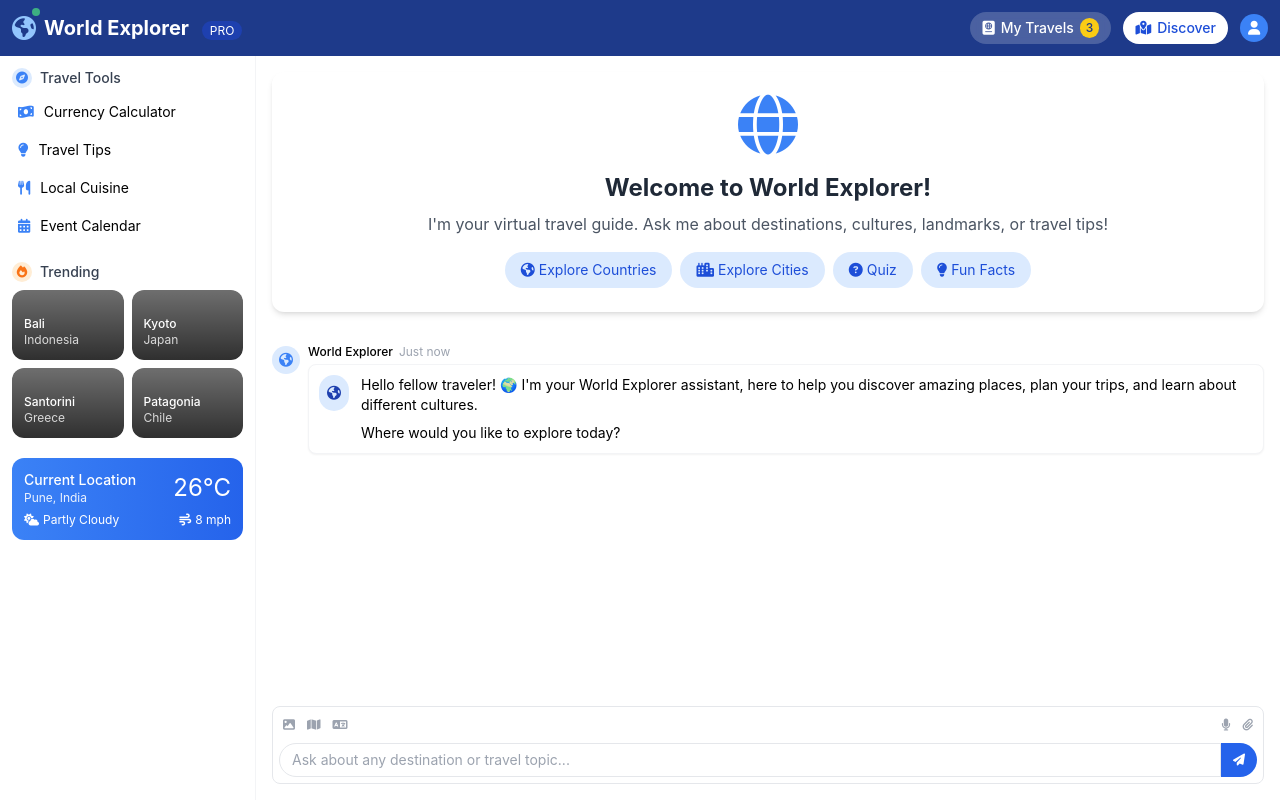
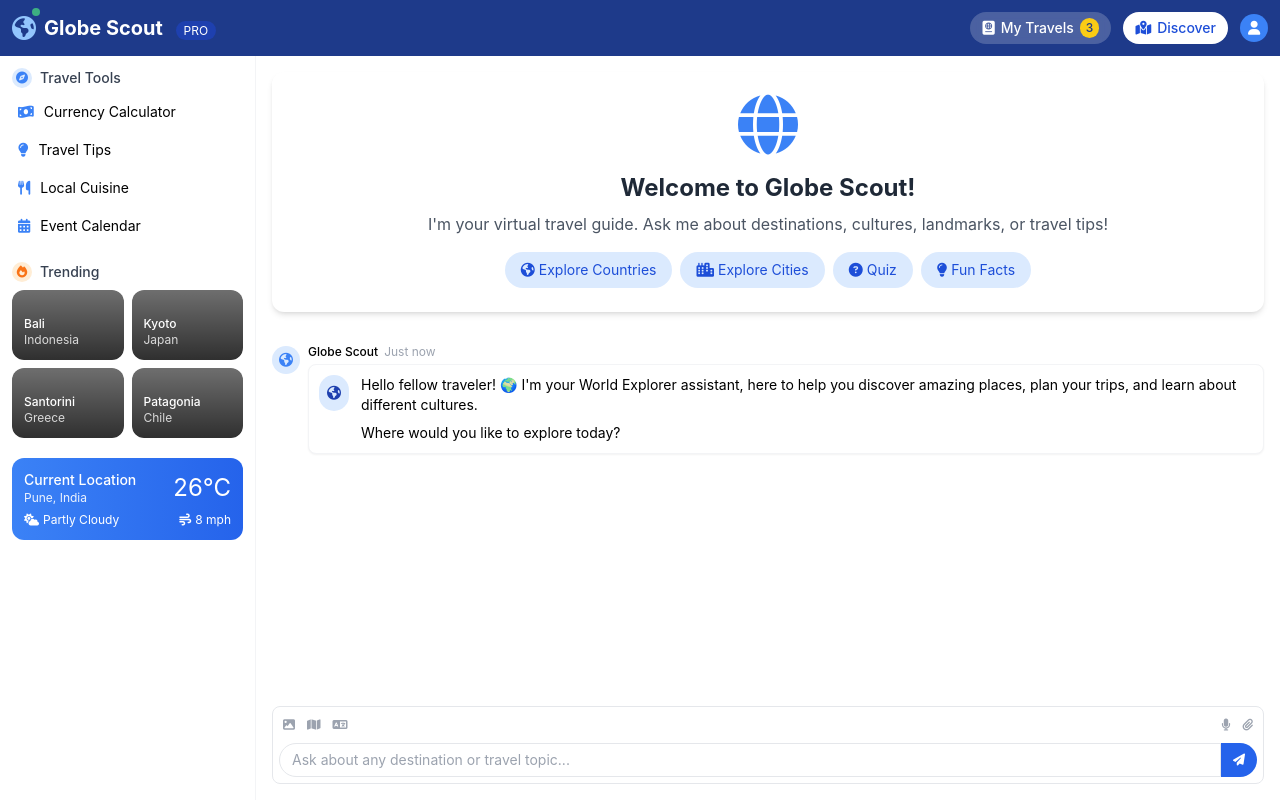
Before and after one commit to ronakshah6998/TravelGuideApp, a React (Create React App) app in the folder frontend/: page / in a window 1280 px wide. Built offline with nearby package versions, Linux system fonts and the light colour scheme; grey boxes are pictures that could not be loaded; the HTML template or start-up script is replaced by a standard one.

Commit message:
replaced world explorer word

```diff
--- a/frontend/src/App.js
+++ b/frontend/src/App.js
@@ -327,7 +327,7 @@ function App() {
                         <i className="fas fa-globe-americas text-2xl text-blue-300"></i>
                         <div className="absolute -top-1 -right-1 w-2 h-2 bg-green-400 rounded-full animate-pulse"></div>
                     </div>
-                    <h1 className="text-xl font-bold">World Explorer <span className="text-xs font-normal bg-blue-800 px-2 py-0.5 rounded-full ml-2">PRO</span></h1>
+                    <h1 className="text-xl font-bold">Globe Scout <span className="text-xs font-normal bg-blue-800 px-2 py-0.5 rounded-full ml-2">PRO</span></h1>
                 </div>
                 <div className="flex items-center space-x-3">
                     <button className="bg-white bg-opacity-20 backdrop-blur-sm px-3 py-1.5 rounded-full font-medium hover:bg-opacity-30 transition flex items-center text-sm">
@@ -437,7 +437,7 @@ function App() {
                     <div className="globe-float inline-block mb-4">
                         <i className="fas fa-globe text-6xl text-blue-500"></i>
                     </div>
-                    <h2 className="text-2xl font-bold text-gray-800 mb-2">Welcome to World Explorer!</h2>
+                    <h2 className="text-2xl font-bold text-gray-800 mb-2">Welcome to Globe Scout!</h2>
                     <p className="text-gray-600 mb-4">I'm your virtual travel guide. Ask me about destinations, cultures, landmarks, or travel tips!</p>
                     <div className="flex flex-wrap justify-center gap-2">
                         <button
@@ -483,7 +483,7 @@ function App() {
                             <div>
                                 {!message.isUser && (
                                     <div className="flex items-center">
-                                        <span className="font-medium text-xs">World Explorer</span>
+                                        <span className="font-medium text-xs">Globe Scout</span>
                                         <span className="ml-1.5 text-xs text-gray-400">Just now</span>
                                     </div>
                                 )}
@@ -507,7 +507,7 @@ function App() {
                             </div>
                             <div>
                                 <div className="flex items-center">
-                                    <span className="font-medium text-xs">World Explorer</span>
+                                    <span className="font-medium text-xs">Globe Scout</span>
                                     <span className="ml-1.5 text-xs text-gray-400">Typing</span>
                                 </div>
                                 <div className="bg-white rounded-lg p-2.5 mt-1 shadow-sm border border-gray-100">
```
